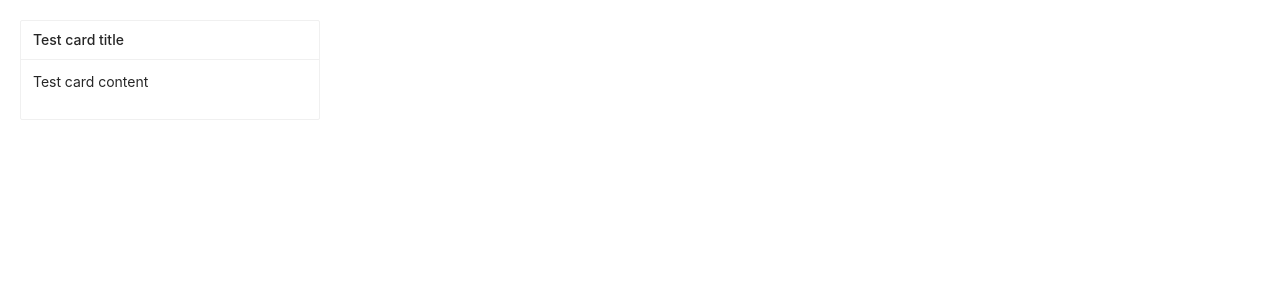
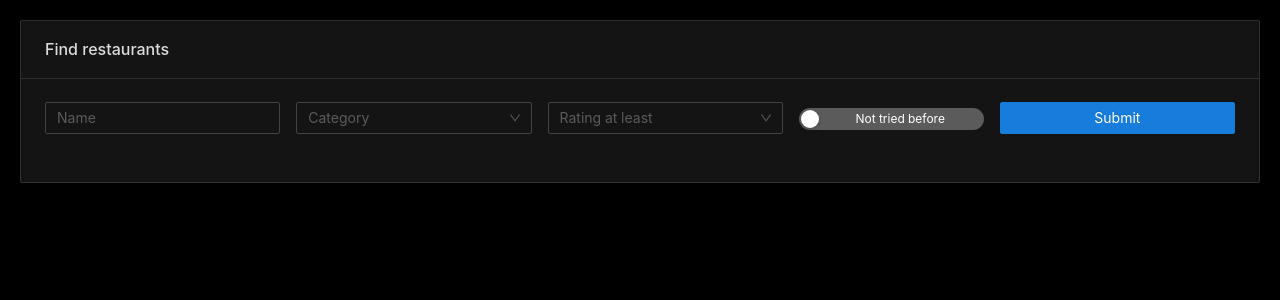
Before and after one commit to Jonarzz/personal-restaurants-knowledge-base, a React (Create React App) app in the folder frontend-app/: page / in a window 1280 px wide. Shown: the top 300 px of the page. Built offline with nearby package versions, Linux system fonts and the light colour scheme.

Commit message:
Implemented restaurants search page - search form and the results table

```diff
--- a/frontend-app/package.json
+++ b/frontend-app/package.json
@@ -3,6 +3,7 @@
   "version": "0.1.0",
   "private": true,
   "dependencies": {
+    "@ant-design/icons": "^4.7.0",
     "@reduxjs/toolkit": "^1.8.6",
     "antd": "^4.23.5",
     "react": "^18.2.0",
--- a/frontend-app/src/App.tsx
+++ b/frontend-app/src/App.tsx
@@ -1,16 +1,9 @@
-import {Card} from 'antd';
-import 'antd/dist/antd.css';
+import 'antd/dist/antd.dark.css';
 import React from 'react';
+import {RestaurantSearchPage} from './features/restaurant/RestaurantSearchPage';
 
 const App = () => (
-  <>
-    <Card size="small"
-          title="Test card title"
-          style={{width: 300}}
-    >
-      <p>Test card content</p>
-    </Card>
-  </>
+  <RestaurantSearchPage/>
 );
 
 export default App;
--- /dev/null
+++ b/frontend-app/src/api/ApiFacade.ts
@@ -0,0 +1,7 @@
+import {RestaurantEntryApi, RestaurantsApi} from './api';
+
+// TODO based on build config
+const basePath = 'http://localhost:8080';
+
+export const restaurantsApi = new RestaurantsApi(undefined, basePath);
+export const restaurantEntryApi = new RestaurantEntryApi(undefined, basePath);
--- /dev/null
+++ b/frontend-app/src/features/restaurant/RestaurantSearchPage.css
@@ -0,0 +1,7 @@
+.ant-popover ul {
+  list-style-type: none;
+}
+
+.ant-popover li {
+  white-space: pre;
+}
--- /dev/null
+++ b/frontend-app/src/features/restaurant/RestaurantSearchPage.tsx
@@ -0,0 +1,143 @@
+import {CheckOutlined, CloseOutlined} from '@ant-design/icons';
+import {Button, Card, Col, Form, Input, Popover, Row, Select, Switch, Table} from 'antd';
+import React, {useState} from 'react';
+import {Category, RestaurantData} from '../../api';
+import {restaurantsApi} from '../../api/ApiFacade';
+import './RestaurantSearchPage.css';
+
+const prettifyCategoryName = (name: string) => {
+  let output = name[0];
+  for (let i = 1; i < name.length; i++) {
+    let currentChar = name[i];
+    if (currentChar === currentChar.toUpperCase()) {
+      output += ' ' + currentChar.toLowerCase();
+    } else {
+      output += currentChar;
+    }
+  }
+  return output;
+};
+
+type SearchQuery = {
+  nameBeginsWith?: string,
+  category?: Category,
+  triedBefore?: boolean,
+  ratingAtLeast?: number
+};
+
+const createPopover = (popoverContent: any) => (
+  <Popover content={popoverContent}>
+    <div style={{cursor: 'pointer'}}>Show</div>
+  </Popover>
+);
+
+const TABLE_COLUMNS = [{
+  title: 'Name',
+  dataIndex: 'name',
+}, {
+  title: 'Categories',
+  dataIndex: 'categories',
+  render: (value: string[]) => value.map((category, index) => {
+    for (let [name, value] of Object.entries(Category)) {
+      if (category === value) {
+        let categoryName = prettifyCategoryName(name);
+        if (index > 0) {
+          categoryName = categoryName.toLowerCase();
+        }
+        return categoryName;
+      }
+    }
+    console.error('Unknown category: ' + category);
+    return null;
+  }).filter(e => e).join(', '),
+}, {
+  title: 'Tried before',
+  dataIndex: 'triedBefore',
+  render: (value: boolean) => value ? <CheckOutlined/> : <CloseOutlined/>,
+}, {
+  title: 'Rating',
+  dataIndex: 'rating',
+}, {
+  title: 'Review',
+  dataIndex: 'review',
+  render: (value: string) => value ? createPopover(value) : null,
+}, {
+  title: 'Notes',
+  dataIndex: 'notes',
+  render: (value: string[]) => value?.length ? createPopover(<ul>{value.map(line => <li>{line}</li>)}</ul>) : null,
+}];
+
+export const RestaurantSearchPage = () => {
+
+  const [restaurants, setRestaurants] = useState<RestaurantData[] | undefined>();
+
+  const onFinish = ({category, nameBeginsWith, ratingAtLeast, triedBefore = false}: SearchQuery) => {
+    restaurantsApi.queryRestaurantsByCriteria(nameBeginsWith, category, triedBefore, ratingAtLeast)
+                  .then(({data}: { data: RestaurantData[] }) => setRestaurants(data));
+  };
+
+  return (
+    <Card title="Find restaurants">
+      <Form onFinish={onFinish}
+            autoComplete="off"
+      >
+        <Row gutter={{xxl: 32, xl: 16, lg: 16, md: 8, sm: 8, xs: 4}}>
+          <Col lg={5} md={4} sm={24} xs={24}>
+            <Form.Item name="nameBeginsWith">
+              <Input placeholder="Name"/>
+            </Form.Item>
+          </Col>
+
+          <Col lg={5} md={4} sm={24} xs={24}>
+            <Form.Item name="category">
+              <Select placeholder="Category">
+                {Object.entries(Category)
+                       .sort()
+                       .map(([name, value]) => <Select.Option value={value} key={value}>
+                         {prettifyCategoryName(name)}
+                       </Select.Option>)}
+              </Select>
+            </Form.Item>
+          </Col>
+
+          <Col lg={5} md={6} sm={24} xs={24}>
+            <Form.Item name="ratingAtLeast">
+              <Select placeholder="Rating at least">
+                {Array(10).fill(1)
+                          .map((x, y) => x + y)
+                          .map(value => <Select.Option value={value} key={value}>
+                            {value}
+                          </Select.Option>)}
+              </Select>
+            </Form.Item>
+          </Col>
+
+          <Col lg={4} md={5} sm={24} xs={24}>
+            <Form.Item name="triedBefore">
+              <Switch checkedChildren="Tried before"
+                      unCheckedChildren="Not tried before"
+                      style={{width: '100%'}}/>
+            </Form.Item>
+          </Col>
+
+          <Col lg={5}
+               md={5}
+               sm={24}
+               xs={24}>
+            <Form.Item>
+              <Button type="primary" htmlType="submit" style={{width: '100%'}}>
+                Submit
+              </Button>
+            </Form.Item>
+          </Col>
+        </Row>
+      </Form>
+
+      {restaurants && (
+        <Table columns={TABLE_COLUMNS}
+               dataSource={restaurants}
+               pagination={{size: 'small'}}/>
+      )}
+    </Card>
+  );
+};
```
Also changed, not shown: 2 other files (tests, documents, lock files or other folders).
